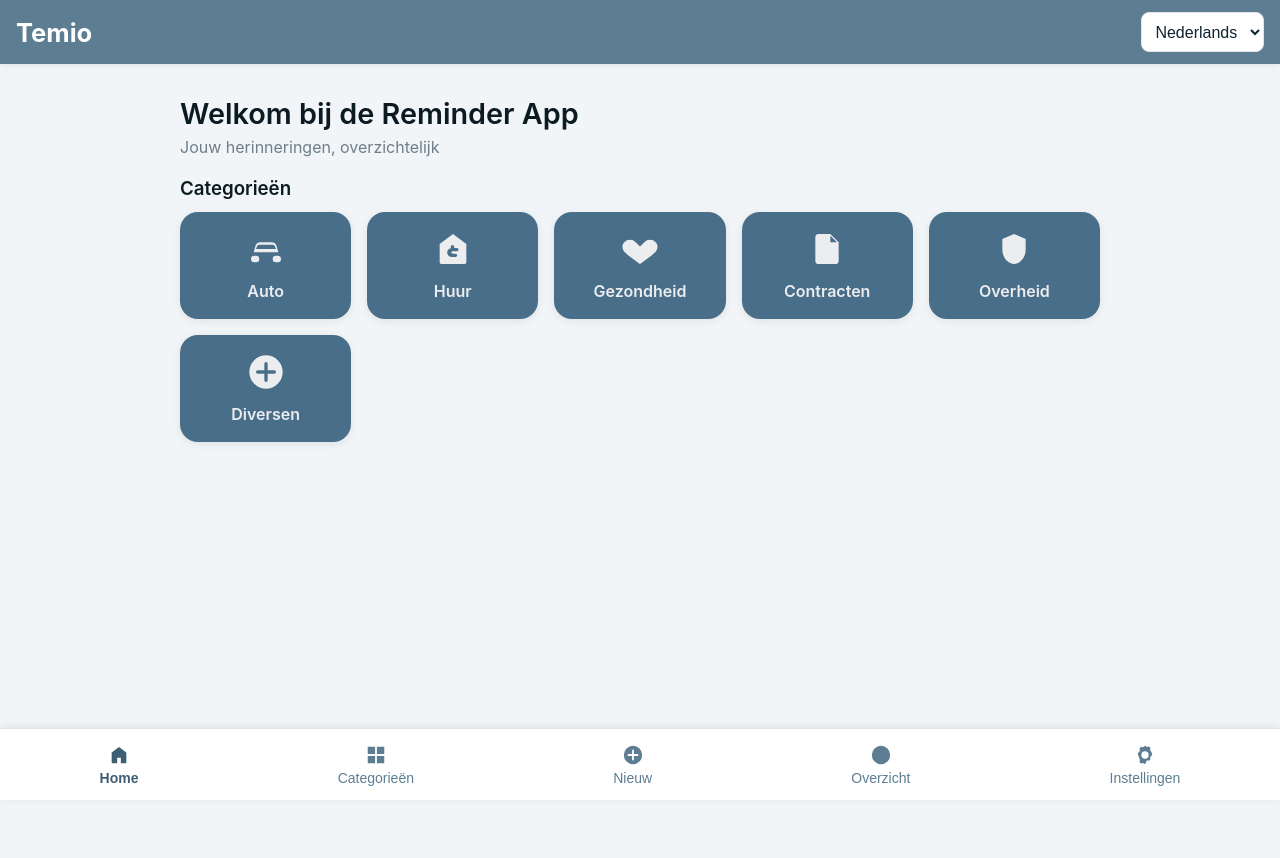
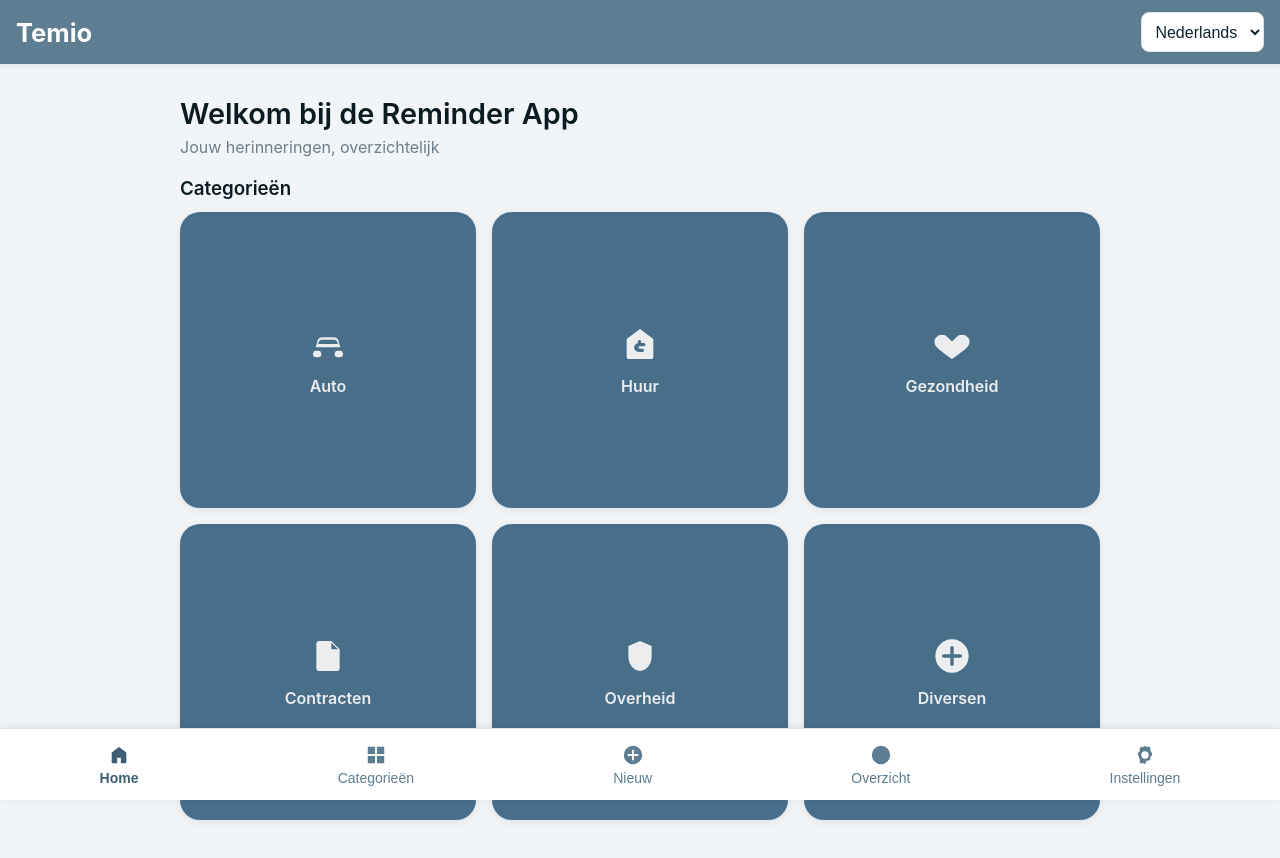
Before and after one commit to harrolds/temio, a React (Vite) app: page / in a window 1280 px wide. Shown: the top 858 px of the page. Before the commit the page ends 800 px from the top, so only its background shows below. Built offline with nearby package versions, Linux system fonts and the light colour scheme.

Commit message:
Update styles.extra.css

```diff
--- a/src/styles.extra.css
+++ b/src/styles.extra.css
@@ -85,28 +85,41 @@ footer .icon-filled { width: 22px; height: 22px; }
 .home-subtitle { color: var(--color-muted); margin: 0 0 1rem 0; }
 .home-categories-heading { font-family: var(--font-secondary); margin: 0 0 .75rem 0; }
 
-/* ---------------- Home tegels – FORCED kleuren & link-states ---------------- */
+/* ---------------- Home tegels – FORCED kleuren & responsive grid ---------------- */
+
+/* Default: 2 kolommen (smalste toestellen) */
 .home-grid {
   display: grid;
-  grid-template-columns: repeat(auto-fit, minmax(160px, 1fr));
+  grid-template-columns: repeat(2, 1fr);
   gap: 1rem;
 }
 
-/* hogere specificiteit om globale a{} te overrulen */
+/* Vanaf ~420px: 3 kolommen (zoals ontwerp) */
+@media (min-width: 420px) {
+  .home-grid { grid-template-columns: repeat(3, 1fr); }
+}
+
+/* Iets bredere desktops: houd 3, maar geef minimumtegels wat ruimte */
+@media (min-width: 1024px) {
+  .home-grid { grid-template-columns: repeat(3, minmax(200px, 1fr)); }
+}
+
+/* hogere specificiteit om globale a{} te overrulen (kleur & states) */
 .home-section .home-grid .home-tile,
 .home-section .home-grid .home-tile:link,
 .home-section .home-grid .home-tile:visited,
 .home-section .home-grid .home-tile:hover,
 .home-section .home-grid .home-tile:active {
-  display: flex; flex-direction: column; align-items: center; gap: .5rem;
-  padding: 1.1rem;
+  display: flex; flex-direction: column; align-items: center; justify-content: center; gap: .5rem;
+  padding: 0.9rem;
   background: var(--tile-bg) !important;
   color: var(--tile-fg) !important;      /* tekstkleur forceren op link */
   border: 0;
-  border-radius: 18px;
+  border-radius: 20px;
   text-decoration: none;
   box-shadow: var(--shadow-md);
   transition: transform .15s ease, box-shadow .2s ease, background .2s ease, color .2s ease;
+  aspect-ratio: 1 / 1;                   /* maak ze vierkant(ig) */
 }
 
 .home-section .home-grid .home-tile:hover {
```
